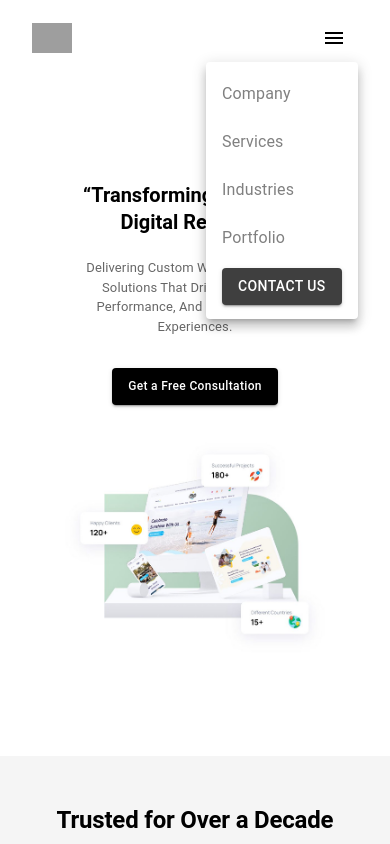
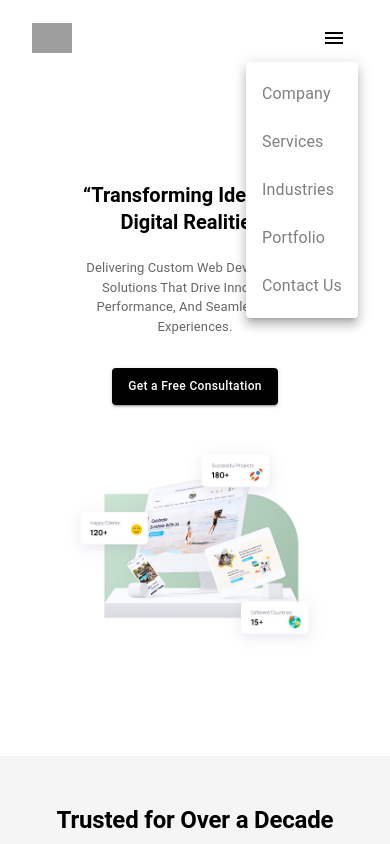
Before and after one commit to AryanAguiar/KDC-site, a React (Create React App) app: page / in a window 390 px wide. Both pictures are taken after a click on the button 334 px from the left and 38 px from the top of the page. Shown: the top 844 px of the page. Built offline with nearby package versions, Linux system fonts and the light colour scheme; grey boxes are pictures that could not be loaded.

Commit message:
Update Navbar.js

```diff
--- a/src/components/Navbar.js
+++ b/src/components/Navbar.js
@@ -32,7 +32,7 @@ function Navbar() {
 
     return (
         <AppBar
-            position="static"
+            position="sticky"
             sx={{
                 backgroundColor: 'white',
                 boxShadow: 'none',
@@ -84,12 +84,9 @@ function Navbar() {
                             ))}
                             {/* Contact Us Button in Mobile Menu */}
                             <MenuItem onClick={handleCloseNavMenu}>
-                                <Button
-                                    variant="contained"
-                                    sx={{ backgroundColor: '#3F3F3F', color: 'white', width: '100%' }}
-                                >
+                                <NavLink to="/contact" style={({ isActive }) => (isActive ? activeStyles : { color: 'gray', textDecoration: 'none' })}>
                                     Contact Us
-                                </Button>
+                                </NavLink>
                             </MenuItem>
                         </Menu>
                     </Box>
```
